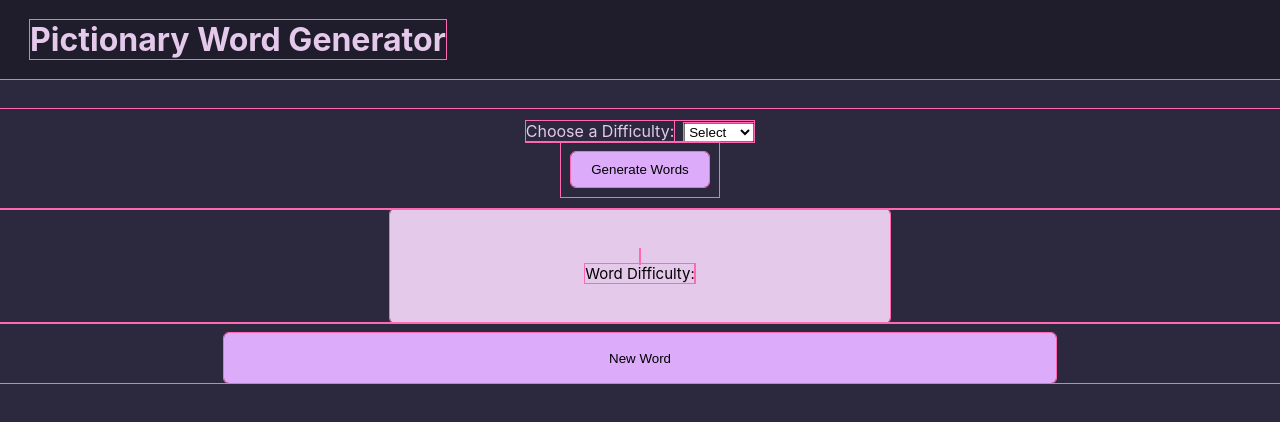
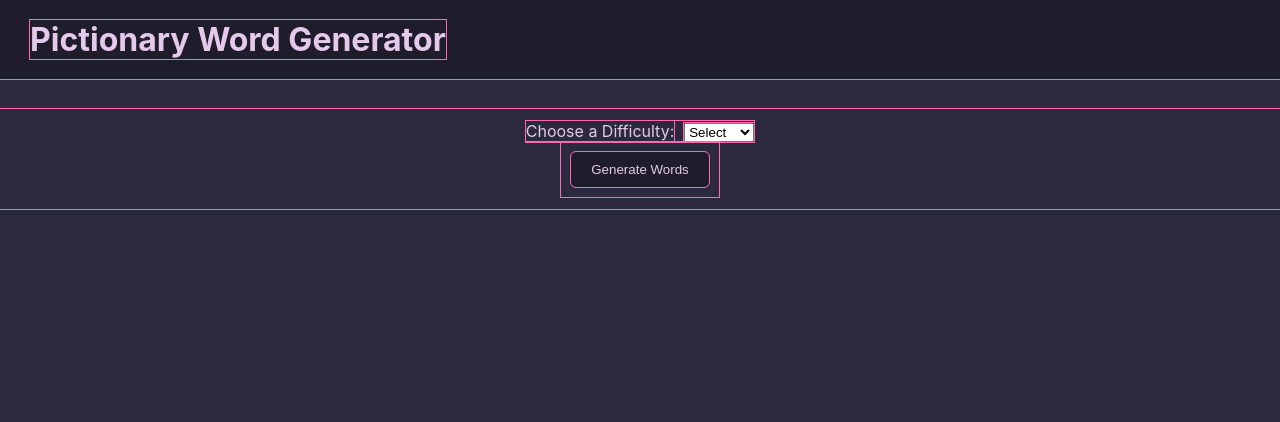
Before and after one commit to gbrogers/pictionary-react, a React (Create React App) app: page / in a window 1280 px wide. Shown: the top 422 px of the page. Built offline with nearby package versions, Linux system fonts and the light colour scheme.

Commit message:
User Card toggle functioning

```diff
--- a/src/App.css
+++ b/src/App.css
@@ -51,7 +51,9 @@ label {
 }
 .generateWord {
   margin: 10px;
-  background-color: #dcacfa;
+  /* background-color: #dcacfa; */
+  background-color: #1f1d2c;
+  color: #e4c9eb;
   border: none;
   border-radius: 5px;
   padding: 10px 20px;
@@ -64,5 +66,6 @@ button:hover {
 @media screen and (min-width: 400px) {
   .newWord {
     width: 65%;
+    max-width: 400px;
   }
 }
--- a/src/App.jsx
+++ b/src/App.jsx
@@ -6,12 +6,14 @@ import UserCard from "./UserCard";
 function App() {
   const [difficulty, setDifficulty] = useState();
   const [word, setWord] = useState();
+  const [toggleDifficulty, setToggleDifficulty] = useState(false);
 
   const generateWords = (difficulty) => {
     console.log("in generateWords");
     axios
       .get(`/api/getwords/${difficulty}`)
       .then((res) => {
+        setToggleDifficulty(true);
         console.log(res.data);
         setWord(res.data);
       })
@@ -49,12 +51,18 @@ function App() {
           </div>
         </div>
 
-        <UserCard word={word} difficulty={difficulty} />
-        <div className="nextContainer">
-          <button className="newWord" onClick={() => generateWords(difficulty)}>
-            New Word
-          </button>
-        </div>
+        {toggleDifficulty && <UserCard word={word} difficulty={difficulty} />}
+
+        {toggleDifficulty && (
+          <div className="nextContainer">
+            <button
+              className="newWord"
+              onClick={() => generateWords(difficulty)}
+            >
+              New Word
+            </button>
+          </div>
+        )}
       </body>
     </div>
   );
--- a/src/UserCard.css
+++ b/src/UserCard.css
@@ -48,10 +48,9 @@ h3 {
   /* body {
     background-color: lightblue;
   } */
-  .wordContent {
-    width: 80%;
-  }
+
   .wordCard {
     width: 70%;
+    max-width: 410px;
   }
 }
--- a/src/UserCard.jsx
+++ b/src/UserCard.jsx
@@ -6,14 +6,12 @@ function UserCard(props) {
   return (
     <div className="container">
       <div className="wordCard">
-        {/* <section className="wordContent"> */}
         <div>
           <h2>{word}</h2>
         </div>
         <h3>
           Word Difficulty: <span className={difficulty}>{difficulty}</span>
         </h3>
-        {/* </section> */}
       </div>
     </div>
   );
```
